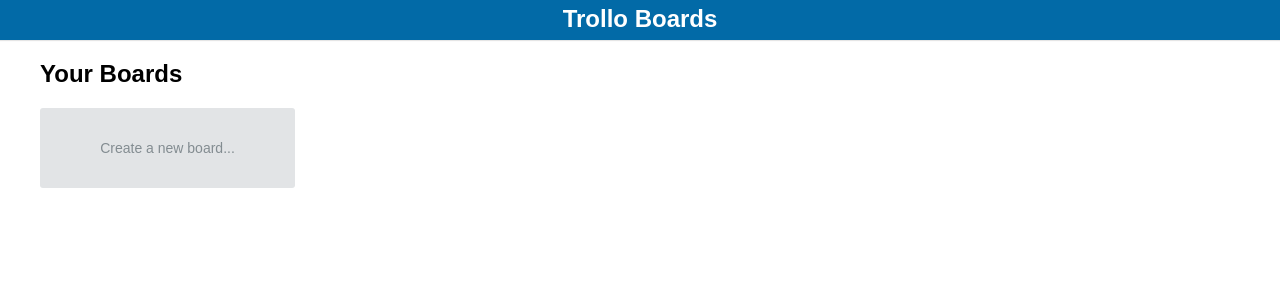
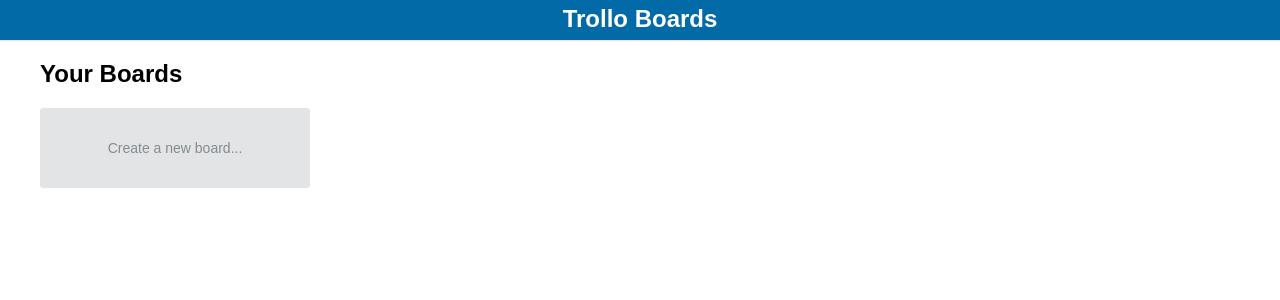
Before and after one commit to bteng22/Trello-Clone, a React (Create React App) app: page / in a window 1280 px wide. Shown: the top 300 px of the page. Built offline with nearby package versions, Linux system fonts and the light colour scheme.

Commit message:
increasing width of cards

```diff
--- a/src/components/Board.js
+++ b/src/components/Board.js
@@ -3,7 +3,6 @@
 
 export const StyledBoardListItem = styled.li`
   width: 25%;
-  max-width: 300px;
   min-height: 100px;
 `
 
@@ -11,7 +10,7 @@
   href: "#"
 })`
   display: flex;
-  width: 85%;
+  width: 90%;
   height: 80px;
   background: #026aa7;
   border: none;
--- a/src/components/BoardForm.js
+++ b/src/components/BoardForm.js
@@ -2,7 +2,7 @@
 import styled from 'styled-components';
 
 const StyledBoardForm = styled.form`
-  width: 85%;
+  width: 90%;
   height: 100%;
   border: 1px solid #d6dadc;
 `
--- a/src/components/CreateBoard.js
+++ b/src/components/CreateBoard.js
@@ -4,7 +4,7 @@
 import { StyledBoardListItem } from './Board';
 
 const StyledBoardButton = styled.button`
-  width: 85%;
+  width: 90%;
   height: 80px;
   background: #e2e4e6;
   border: none;
```
